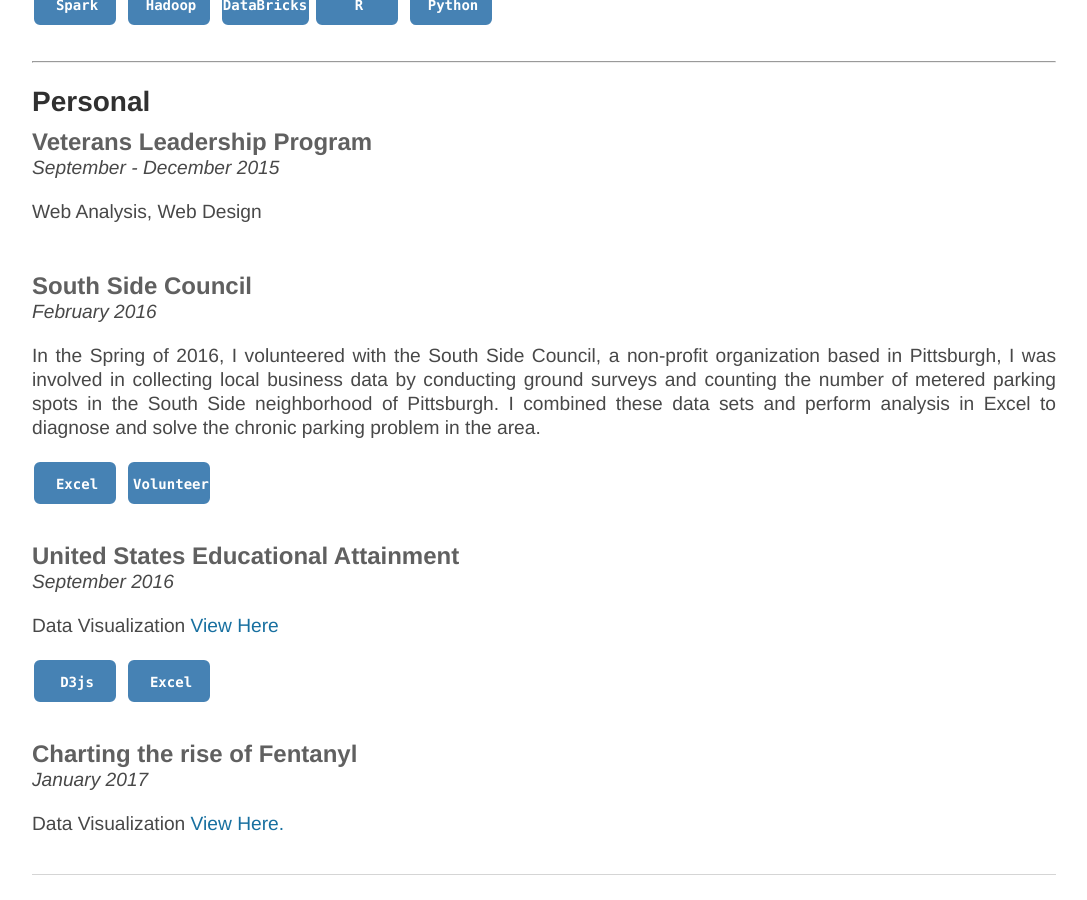
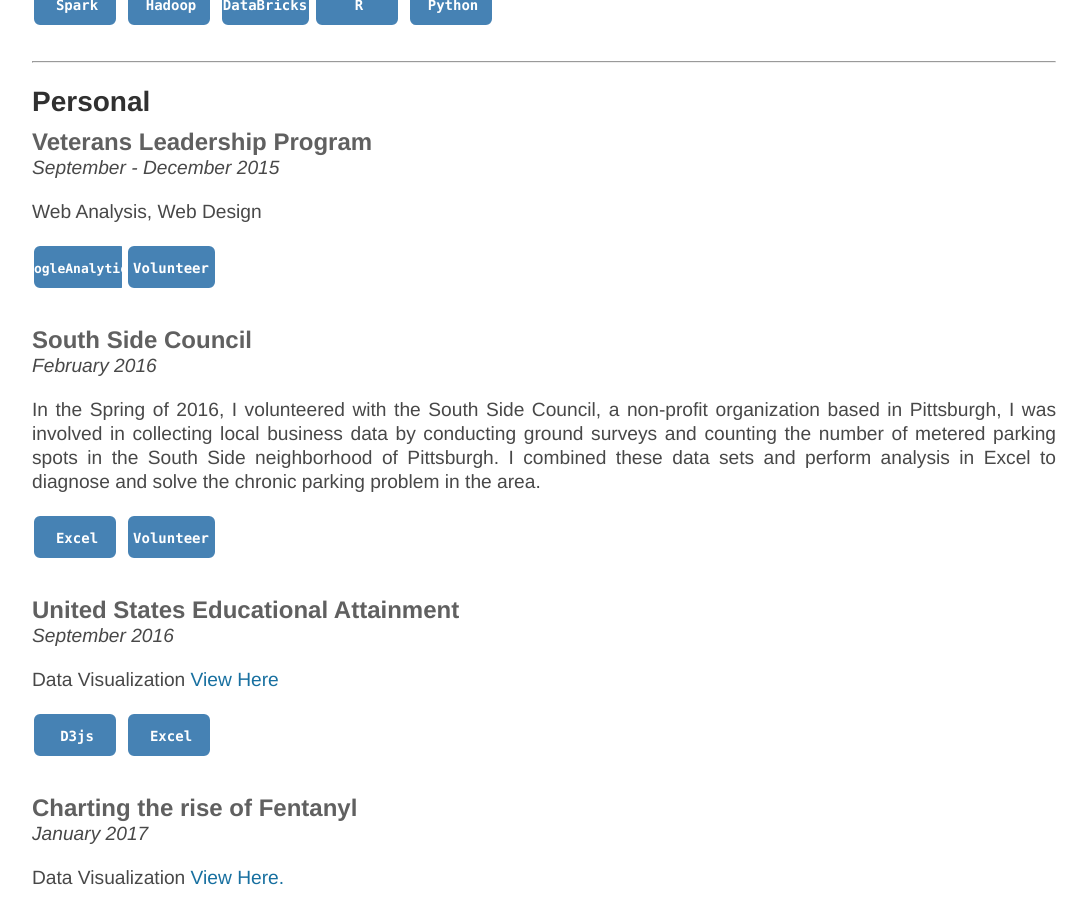
Before and after one commit to NeilBardhan/neilbardhan.github.io, a Jekyll site: the page built from projects/index.html, in a window 1280 px wide and 900 px high, scrolled down 4961 px. Shown: the whole window, without its empty margins (96-1183 px from the left). Built offline with Jekyll 4.4.1, drawn with Linux system fonts in a browser that asks for light colours; grey boxes are pictures that could not be loaded.

Commit message:
Update index.html

```diff
--- a/projects/index.html
+++ b/projects/index.html
@@ -395,6 +395,20 @@
 		<h3>Veterans Leadership Program</h3>
 		<p><em>September - December 2015</em></p>
 		<p>Web Analysis, Web Design</p>
+
+		<svg width="90" height="50">
+  			<g>
+    				<rect x="3" y="3" rx="5" ry="5" width="90" height="40" style = "stroke:steelblue;stroke-width:2" fill="steelblue"></rect>
+    				<text x="50%" y="50%" alignment-baseline="middle" text-anchor="middle" font-family="Consolas,monaco,monospace" font-weight="bold" font-size="13" fill="white">GoogleAnalytics</text>
+  			</g>
+		</svg>
+
+		<svg width="90" height="50">
+  			<g>
+    				<rect x="3" y="3" rx="5" ry="5" width="85" height="40" style = "stroke:steelblue;stroke-width:2" fill="steelblue"></rect>
+    				<text x="50%" y="50%" alignment-baseline="middle" text-anchor="middle" font-family="Consolas,monaco,monospace" font-weight="bold" font-size="14" fill="white">Volunteer</text>
+  			</g>
+		</svg>
 	</div>
 	<br>
 
@@ -411,7 +425,7 @@
 
 		<svg width="90" height="50">
   			<g>
-    				<rect x="3" y="3" rx="5" ry="5" width="80" height="40" style = "stroke:steelblue;stroke-width:2" fill="steelblue"></rect>
+    				<rect x="3" y="3" rx="5" ry="5" width="85" height="40" style = "stroke:steelblue;stroke-width:2" fill="steelblue"></rect>
     				<text x="50%" y="50%" alignment-baseline="middle" text-anchor="middle" font-family="Consolas,monaco,monospace" font-weight="bold" font-size="14" fill="white">Volunteer</text>
   			</g>
 		</svg>
```
